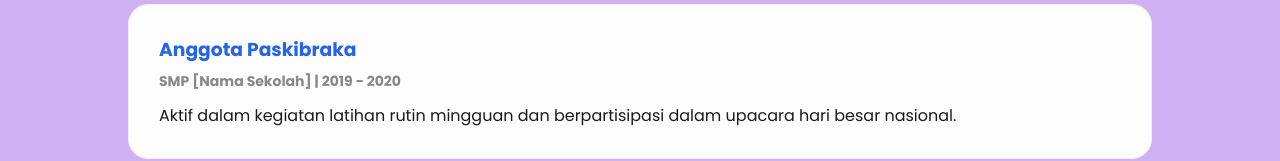
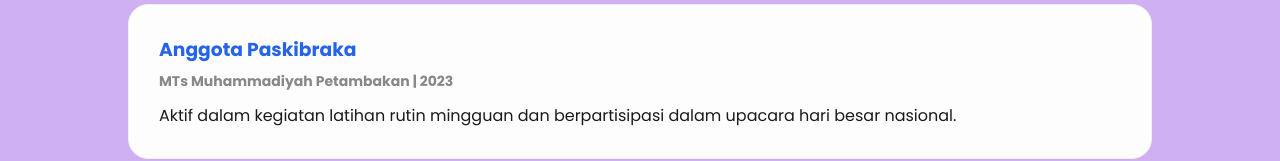
Before and after one commit to izazalvian3-eng/izazalvian3-eng.github.io, a plain HTML site: page Pengalaman.html in a window 1280 px wide. Shown: the part 575-736 px from the top of the page. Drawn offline with Linux system fonts and the light colour scheme.

Commit message:
Update Pengalaman.html

```diff
--- a/Pengalaman.html
+++ b/Pengalaman.html
@@ -35,7 +35,7 @@
 
         <div class="card">
             <h3>Anggota Paskibraka</h3>
-            <span class="date">SMP [Nama Sekolah] | 2019 - 2020</span>
+            <span class="date">MTs Muhammadiyah Petambakan | 2023</span>
             <p>Aktif dalam kegiatan latihan rutin mingguan dan berpartisipasi dalam upacara hari besar nasional.</p>
         </div>
     </div>
```
